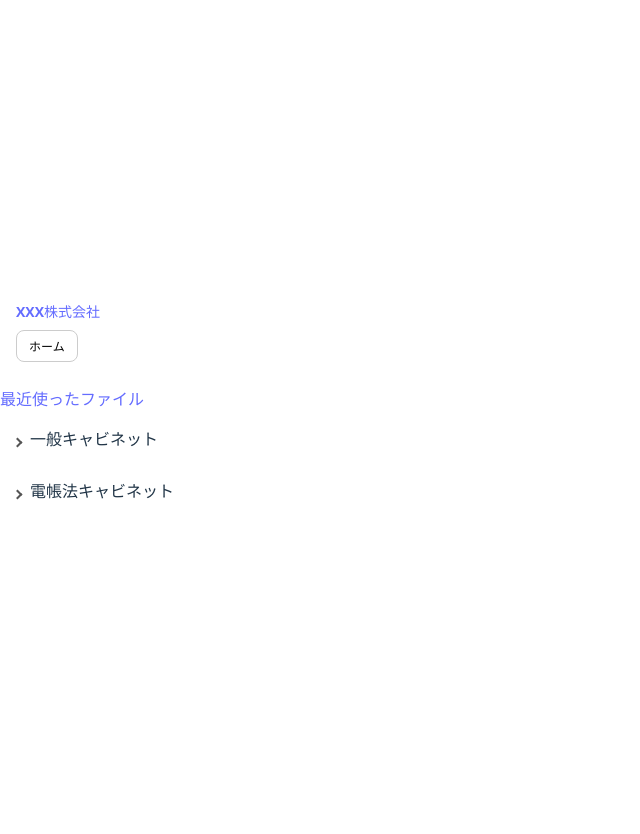
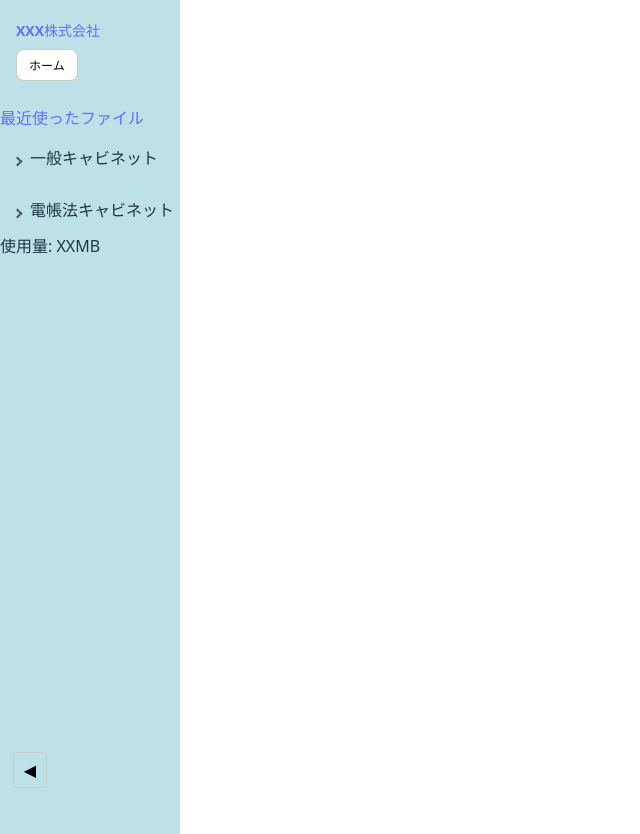
Before and after one commit to HG-ishizuka/post, a React (Vite) app: page /home in a window 1280 px wide. Shown: the whole page, without its empty margins (0-640 px from the left). Before the commit the page ends 800 px from the top, so only its background shows below. Built offline with nearby package versions, Linux system fonts and the light colour scheme.

Commit message:
feat: サイドバーのフッター作成

```diff
--- /dev/null
+++ b/src/components/atoms/Label.tsx
@@ -0,0 +1,12 @@
+type LabelProps = {
+    children: React.ReactNode;
+    className?: string;
+};
+
+export const Label = ({ children, className }: LabelProps) => {
+    return (
+        <div className={className}>
+            {children}
+        </div>
+    );
+};
--- /dev/null
+++ b/src/components/atoms/Toggle.tsx
@@ -0,0 +1,13 @@
+type ToggleProps = {
+    isCollapse: boolean;
+    onClick: () => void;
+    className?: string;
+};
+
+export const SidebarToggle = ({ isCollapse, onClick, className }: ToggleProps) => {
+    return (
+        <button onClick={onClick} className={className}>
+            {isCollapse ? '▶︎' : '◀︎'}
+        </button>
+    );
+};
--- /dev/null
+++ b/src/components/molecules/SidebarFooter.module.css
@@ -0,0 +1,38 @@
+.footerWrapper {
+    margin-top: auto;
+    padding: 16px;
+    display: flex;
+    flex-direction: column;
+    align-items: center;
+    /* border-top: 1px solid #ddd; */
+    font-size: 15px;
+}
+
+.toggleWrapper {
+    margin-top: 12px;
+}
+
+button {
+    background: none;
+    border: 1px solid #ccc;
+    padding: 6px 10px;
+    border-radius: 4px;
+    cursor: pointer;
+    font-size: 16px;
+}
+
+button:hover {
+    background-color: #eee;
+}
+
+.toggleWrapper {
+    position: absolute;
+    bottom: 40px;
+    left: 30px;
+    transform: translateX(-50%);
+    font-size: 12px;
+    padding: 6px 12px;
+    border-radius: 8px;
+    cursor: pointer;
+    margin-right: auto;
+}
--- /dev/null
+++ b/src/components/molecules/SidebarFooter.tsx
@@ -0,0 +1,19 @@
+import { SidebarToggle } from '../atoms/Toggle';
+import styles from './SidebarFooter.module.css';
+
+type SidebarFooterProps = {
+    isCollapse: boolean;
+    toggleSidebar: () => void;
+};
+
+export const SidebarFooter = ({ isCollapse, toggleSidebar }: SidebarFooterProps) => {
+    return (
+        <div className={styles.footerWrapper}>
+
+        {/* 折りたたみボタン */}
+        <div className={styles.toggleWrapper}>
+            <SidebarToggle onClick={toggleSidebar} isCollapse={isCollapse} />
+        </div>
+        </div>
+    );
+};
--- /dev/null
+++ b/src/components/molecules/SidebarUsageVolume.tsx
@@ -0,0 +1,11 @@
+import { Label as UsageLabel } from '../atoms/Label';
+
+type SidebarUsageVolumeProps = {
+    usage: string;
+};
+
+export const SidebarUsageVolume = ({ usage }: SidebarUsageVolumeProps) => {
+    return (
+        <UsageLabel>{`使用量: ${usage}`}</UsageLabel>
+    );
+};
--- a/src/features/components/Sidebar.module.css
+++ b/src/features/components/Sidebar.module.css
@@ -1,31 +1,14 @@
-/* サイドバー全体を包むラッパー */
 .wrapper {
     height: 100vh;
     width: 180px;
     padding: 4px 0 30px;
     background-color: #bce2e8;
     overflow-y: auto;
-    overflow: hidden;
     position: relative;
-}
-
-.recentFilesShortcut {
+    transition: width 0.3s ease;
     display: flex;
-    align-items: center;
-    padding: 12px 16px;
-    font-size: 14px;
-    cursor: pointer;
-    color: #000;
-
-}
-
-.trashLink {
-    display: flex;
-    align-items: center;
-    padding: 12px 16px;
-    font-size: 14px;
-    cursor: pointer;
-    color: #000;
+    flex-direction: column;
+    justify-content: space-between;
 }
 
 .collapse {
@@ -33,21 +16,20 @@
 }
 
 .content {
+    flex-grow: 1;
     transition: opacity 0.3s ease;
 }
 
-.hidecontent {
-    visibility: hidden;
+.hideOnCollapse {
+    display: none;
+}
+
+.footerWrapper {
+    padding: 16px;
+    display: flex;
+    justify-content: center;
 }
 
 .toggleWrapper {
-    position: absolute;
-    bottom: 40px;
-    left: 30px;
-    transform: translateX(-50%);
-    font-size: 12px;
-    padding: 6px 12px;
-    border-radius: 8px;
-    cursor: pointer;
-    margin-right: auto;
+    margin-top: 12px;
 }
--- a/src/features/components/Sidebar.tsx
+++ b/src/features/components/Sidebar.tsx
@@ -3,14 +3,22 @@ import { SidebarRecentlyUsedFiles } from '../../components/molecules/SidebarRece
 import { SidebarGroupList } from '../../components/molecules/SidebarGroupList';
 import { sidebarGroupListData} from '../data/SidebarGroupList'
 import { useSidebarGroup } from '../hooks/useSidebarGroup';
+import { SidebarUsageVolume } from '../../components/molecules/SidebarUsageVolume';
+import { SidebarFooter } from '../../components/molecules/SidebarFooter';
+import { useSidebarToggle } from '../hooks/useSidebarToggle';
 import styles from './Sidebar.module.css';
 
 export const Sidebar = () => {
     const companyName = 'XXX株式会社'
+    // useSidebarフックで、現在開いているグループと、開閉を切り替える関数を取得
     const { openState, toggleGroup } = useSidebarGroup();
+    // useSidebarToggleフックで、折りたたみ状態を切り替える関数を取得
+    const { isCollapse, toggleSidebar } = useSidebarToggle();
 
     return (
-        <aside className={styles.sidebar}>
+        <div className={`${styles.wrapper} ${isCollapse ? styles.collapse : ''}`}>
+            <div className={`${styles.content} ${isCollapse ? styles.hideOnCollapse : ''}`}>
+
                 <SidebarHeader companyName={companyName} />
                 <SidebarRecentlyUsedFiles name="最近使ったファイル" path="/recent" />
 
@@ -20,8 +28,10 @@ export const Sidebar = () => {
                     <SidebarGroupList key={group.name} {...group} isOpen={openState.has(index)} onToggle={() => toggleGroup(index)}/>
                 ))}
 
+                <SidebarUsageVolume usage='XXMB' />
 
-
-        </aside>
+            </div>
+                <SidebarFooter isCollapse={isCollapse} toggleSidebar={toggleSidebar} />
+        </div>
     );
 };
--- /dev/null
+++ b/src/features/hooks/useSidebarToggle.ts
@@ -0,0 +1,13 @@
+import { useState } from "react";
+
+export const useSidebarToggle = () => {
+    // 折りたたみ状態 (isCollapsed) を管理するためのstateを作成
+    const [isCollapse, setIsCollapse] = useState(false);
+
+    const toggleSidebar = () => {
+        // 今の状態を反転（trueならfalse、falseならtrue）して更新
+        setIsCollapse(prev => !prev);
+    }
+
+    return {isCollapse, toggleSidebar};
+};
```
Lines whose indentation alone changed are shown as unchanged.
